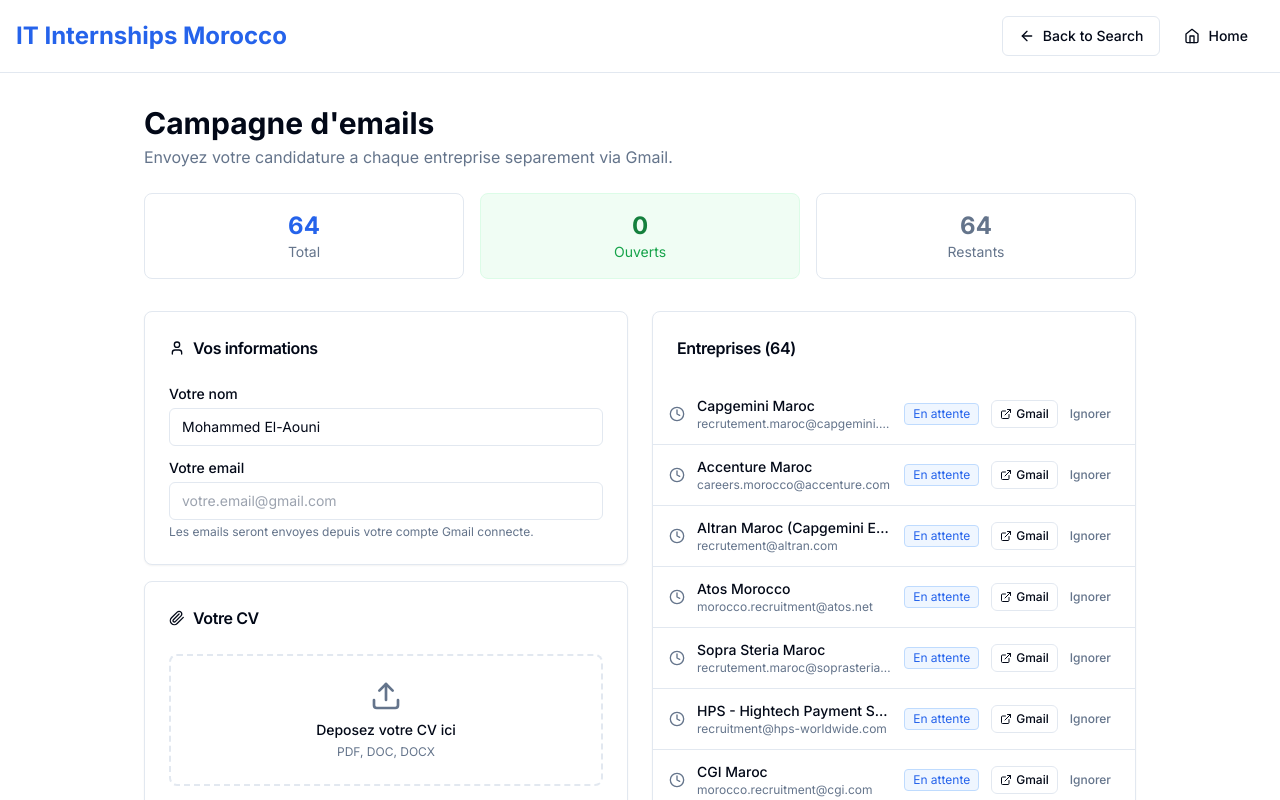
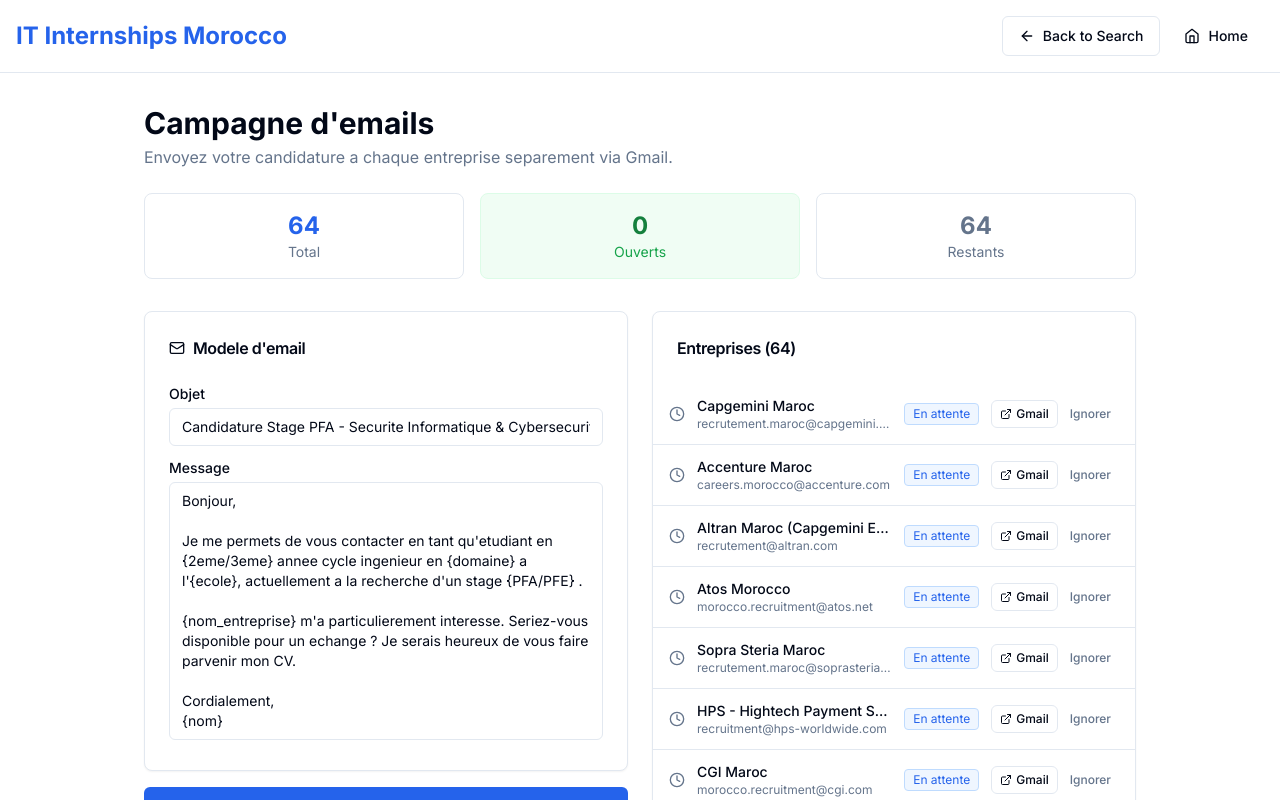
Before and after one commit to EL-Aouni/it-internships-morocco, a Next.js app: page /it-internships-morocco/email-campaign in a window 1280 px wide. Shown: the top 800 px of the page. Built offline with nearby package versions, Linux system fonts and the light colour scheme.

Commit message:
Refactor email campaign page layout and content
Removed sender info and CV upload sections from the email campaign page. Updated email subject and body template formatting.

```diff
--- a/src/app/email-campaign/page.tsx
+++ b/src/app/email-campaign/page.tsx
@@ -1,11 +1,11 @@
 'use client';
 
-import { useState, useEffect, useRef, Suspense } from 'react';
+import { useState, useEffect, Suspense } from 'react';
 import { useSearchParams } from 'next/navigation';
 import Link from 'next/link';
 import { Button } from '@/components/ui/button';
 import { Card, CardContent, CardHeader, CardTitle } from '@/components/ui/card';
-import { Home, Mail, CheckCircle, Clock, AlertCircle, Send, ArrowLeft, ExternalLink, Upload, User, Paperclip } from 'lucide-react';
+import { Home, Mail, CheckCircle, Clock, AlertCircle, Send, ArrowLeft, ExternalLink } from 'lucide-react';
 
 type Company = {
   id: number;
@@ -25,19 +25,15 @@
 function EmailCampaignContent() {
   const searchParams = useSearchParams();
   const [companies, setCompanies] = useState<Company[]>([]);
-  const [senderName, setSenderName] = useState("Mohammed El-Aouni");
-  const [senderEmail, setSenderEmail] = useState("");
-  const [cvFile, setCvFile] = useState<File | null>(null);
   const [subject, setSubject] = useState(
-    "Candidature Stage {PFA/PFE} - {Votre Domaine}"
+    "Candidature Stage PFA - Securite Informatique & Cybersecurite"
   );
   const [bodyTemplate, setBodyTemplate] = useState(
     "Bonjour,\n\nJe me permets de vous contacter en tant qu'etudiant en {2eme/3eme} annee cycle ingenieur en {domaine} a l'{ecole}, actuellement a la recherche d'un stage {PFA/PFE} .\n\n{nom_entreprise} m'a particulierement interesse. Seriez-vous disponible pour un echange ? Je serais heureux de vous faire parvenir mon CV.\n\nCordialement,\n{nom}"
-  );
+ );
   const [statuses, setStatuses] = useState<Record<number, SendStatus>>({});
   const [currentIndex, setCurrentIndex] = useState<number | null>(null);
   const [loading, setLoading] = useState(true);
-  const fileInputRef = useRef<HTMLInputElement>(null);
 
   useEffect(() => {
     const ids = searchParams.get('ids');
@@ -60,9 +56,7 @@
   }, [searchParams]);
 
   const buildBody = (company: Company) =>
-    bodyTemplate
-      .replace(/{nom_entreprise}/g, company.name)
-      .replace(/{nom}/g, senderName);
+    bodyTemplate.replace(/{nom_entreprise}/g, company.name);
 
   const openGmailCompose = (company: Company, index: number) => {
     const gmailUrl = `https://mail.google.com/mail/?view=cm&to=${encodeURIComponent(company.email!)}&su=${encodeURIComponent(subject)}&body=${encodeURIComponent(buildBody(company))}`;
@@ -83,11 +77,6 @@
         setStatuses(prev => ({ ...prev, [company.id]: 'opened' }));
       }, i * 600);
     });
-  };
-
-  const handleFileChange = (e: React.ChangeEvent<HTMLInputElement>) => {
-    const file = e.target.files?.[0];
-    if (file) setCvFile(file);
   };
 
   const openedCount = Object.values(statuses).filter(s => s === 'opened').length;
@@ -171,97 +160,6 @@
 
         <div className="grid grid-cols-1 lg:grid-cols-2 gap-6">
           <div className="space-y-4">
-
-            {/* Sender info card */}
-            <Card>
-              <CardHeader>
-                <CardTitle className="text-base flex items-center gap-2">
-                  <User className="h-4 w-4" />
-                  Vos informations
-                </CardTitle>
-              </CardHeader>
-              <CardContent className="space-y-3">
-                <div>
-                  <label className="block text-sm font-medium mb-1">Votre nom</label>
-                  <input
-                    type="text"
-                    placeholder="Mohammed El-Aouni"
-                    className="w-full border rounded-md px-3 py-2 text-sm bg-background focus:outline-none focus:ring-2 focus:ring-primary/30"
-                    value={senderName}
-                    onChange={e => setSenderName(e.target.value)}
-                  />
-                </div>
-                <div>
-                  <label className="block text-sm font-medium mb-1">Votre email</label>
-                  <input
-                    type="email"
-                    placeholder="votre.email@gmail.com"
-                    className="w-full border rounded-md px-3 py-2 text-sm bg-background focus:outline-none focus:ring-2 focus:ring-primary/30"
-                    value={senderEmail}
-                    onChange={e => setSenderEmail(e.target.value)}
-                  />
-                  <p className="text-xs text-muted-foreground mt-1">
-                    Les emails seront envoyes depuis votre compte Gmail connecte.
-                  </p>
-                </div>
-              </CardContent>
-            </Card>
-
-            {/* CV upload card */}
-            <Card>
-              <CardHeader>
-                <CardTitle className="text-base flex items-center gap-2">
-                  <Paperclip className="h-4 w-4" />
-                  Votre CV
-                </CardTitle>
-              </CardHeader>
-              <CardContent>
-                <div
-                  onClick={() => fileInputRef.current?.click()}
-                  className={`border-2 border-dashed rounded-lg p-6 text-center cursor-pointer transition-colors ${
-                    cvFile
-                      ? 'border-green-300 bg-green-50'
-                      : 'border-border hover:border-primary/50 hover:bg-muted/30'
-                  }`}
-                >
-                  <input
-                    ref={fileInputRef}
-                    type="file"
-                    accept=".pdf,.doc,.docx"
-                    className="hidden"
-                    onChange={handleFileChange}
-                  />
-                  {cvFile ? (
-                    <div>
-                      <CheckCircle className="h-8 w-8 text-green-600 mx-auto mb-2" />
-                      <p className="text-sm font-medium text-green-700">{cvFile.name}</p>
-                      <p className="text-xs text-green-600 mt-1">
-                        {(cvFile.size / 1024).toFixed(0)} KB
-                      </p>
-                      <p className="text-xs text-muted-foreground mt-2">
-                        Cliquez pour changer de fichier
-                      </p>
-                    </div>
-                  ) : (
-                    <div>
-                      <Upload className="h-8 w-8 text-muted-foreground mx-auto mb-2" />
-                      <p className="text-sm font-medium">Deposez votre CV ici</p>
-                      <p className="text-xs text-muted-foreground mt-1">PDF, DOC, DOCX</p>
-                    </div>
-                  )}
-                </div>
-                {cvFile && (
-                  <div className="mt-3 flex items-start gap-2 p-3 bg-amber-50 border border-amber-100 rounded-lg">
-                    <AlertCircle className="h-4 w-4 text-amber-600 mt-0.5 flex-shrink-0" />
-                    <p className="text-xs text-amber-700">
-                      Gmail ne permet pas les pieces jointes automatiques. Apres l'ouverture de chaque draft, cliquez sur le bouton <strong>trombone</strong> dans Gmail pour joindre votre CV manuellement.
-                    </p>
-                  </div>
-                )}
-              </CardContent>
-            </Card>
-
-            {/* Email template card */}
             <Card>
               <CardHeader>
                 <CardTitle className="text-base flex items-center gap-2">
@@ -280,15 +178,10 @@
                   />
                 </div>
                 <div>
-                  <label className="block text-sm font-medium mb-1">
-                    Message{' '}
-                    <span className="text-muted-foreground font-normal text-xs">
-                      — utilisez {'{nom_entreprise}'} et {'{nom}'} pour personnaliser
-                    </span>
-                  </label>
+                  <label className="block text-sm font-medium mb-1">Message</label>
                   <textarea
                     className="w-full border rounded-md px-3 py-2 text-sm bg-background focus:outline-none focus:ring-2 focus:ring-primary/30 resize-none"
-                    rows={10}
+                    rows={12}
                     value={bodyTemplate}
                     onChange={e => setBodyTemplate(e.target.value)}
                   />
@@ -305,17 +198,11 @@
               <Send className="mr-2 h-4 w-4" />
               Ouvrir tous les drafts Gmail ({remaining} restants)
             </Button>
-            {cvFile && (
-              <p className="text-xs text-center text-amber-600 font-medium">
-                N'oubliez pas de joindre {cvFile.name} a chaque draft Gmail !
-              </p>
-            )}
             <p className="text-xs text-center text-muted-foreground">
               Chaque email s'ouvrira dans un onglet Gmail separe, pre-rempli et personnalise.
             </p>
           </div>
 
-          {/* Right: Company list */}
           <div>
             <Card>
               <CardHeader>
@@ -335,7 +222,7 @@
                     </Link>
                   </div>
                 ) : (
-                  <div className="divide-y max-h-[700px] overflow-y-auto">
+                  <div className="divide-y max-h-[520px] overflow-y-auto">
                     {companies.map((company, index) => (
                       <div
                         key={company.id}
```
